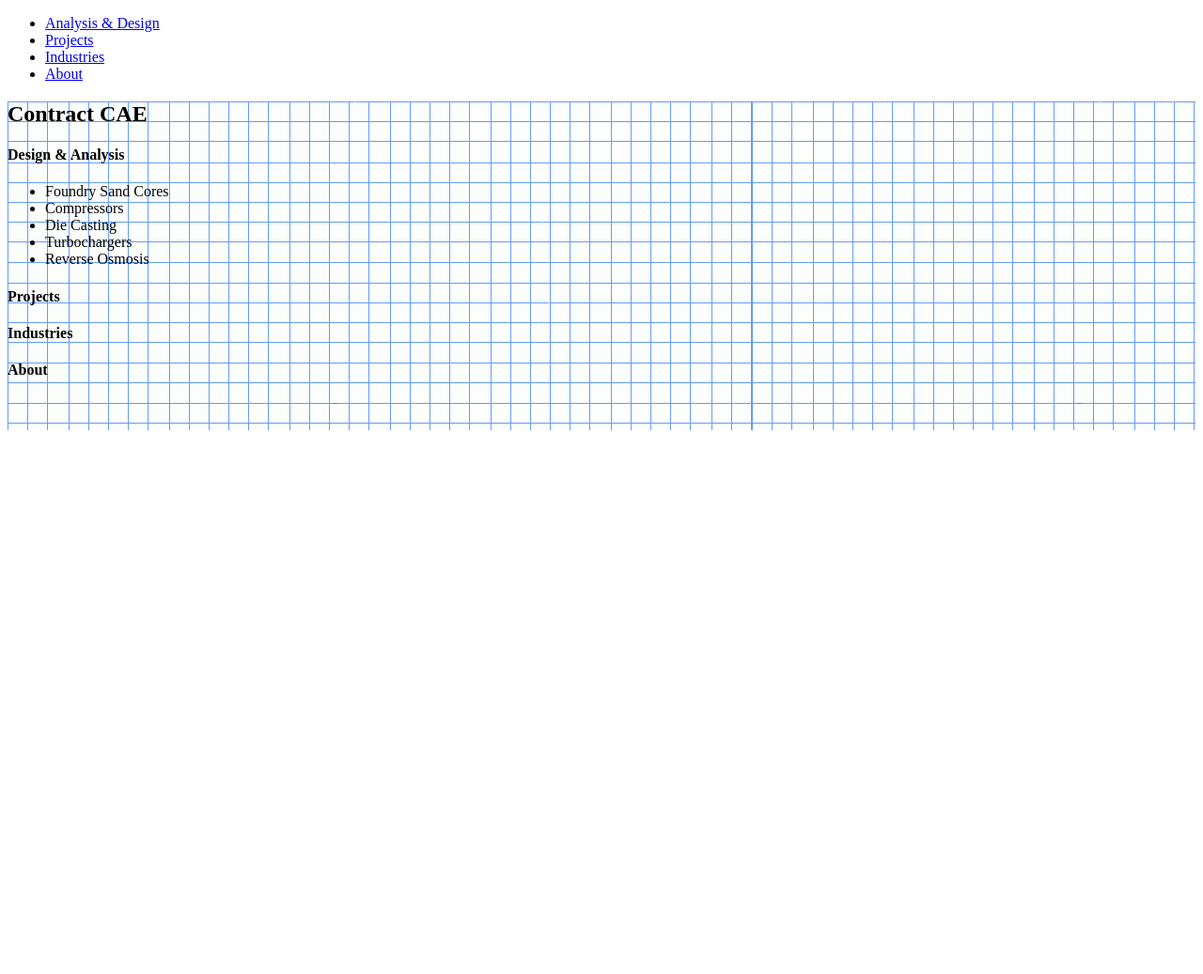
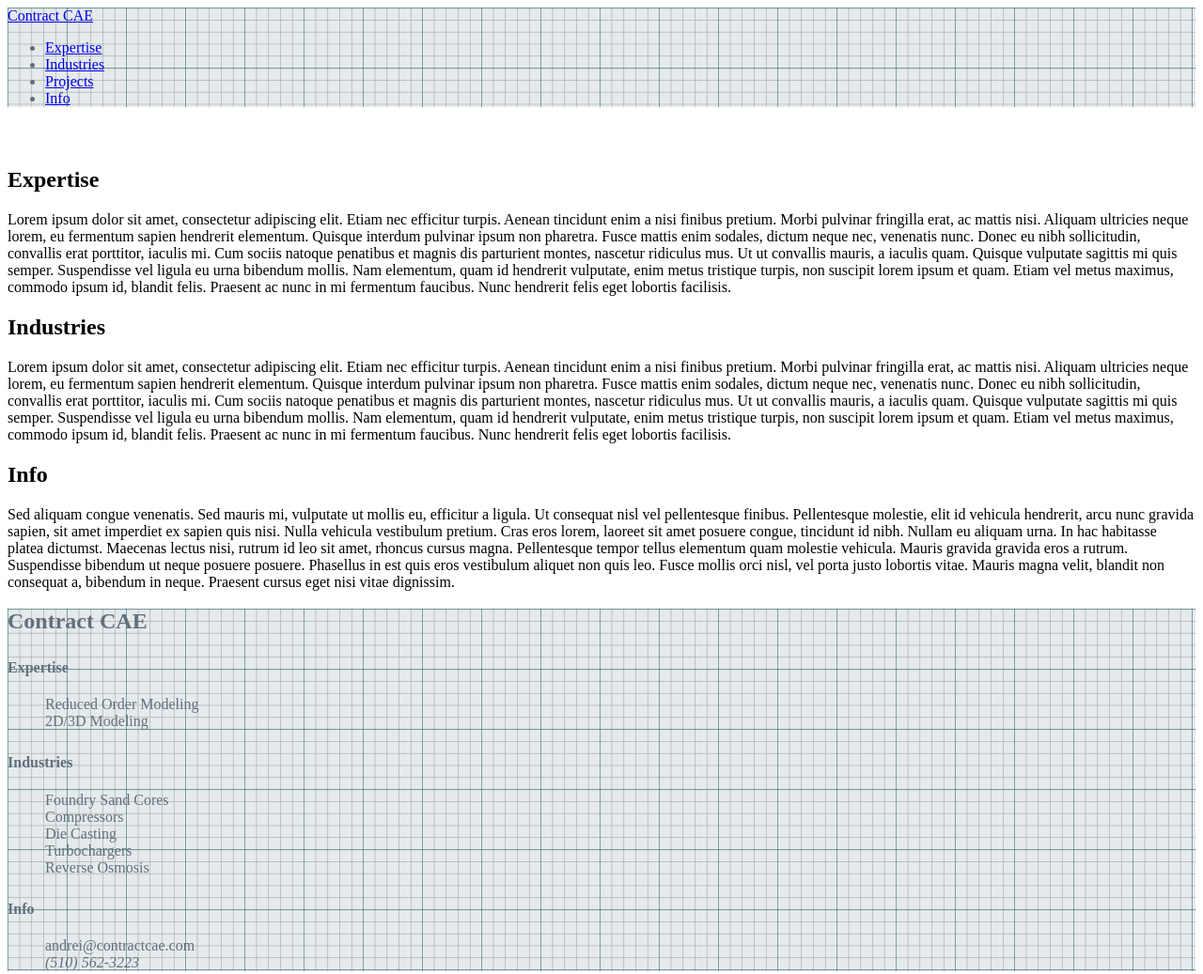
Before and after one commit to rgruesbeck/contractcae, a website: page src/index.html in a window 1280 px wide. Shown: the whole page at 94% size. Before the commit the page ends 800 px from the top, so only its background shows below. Drawn offline with Linux system fonts and the light colour scheme; files that its build step writes are made by us from their sources.

Commit message:
add placeholders and basic structure

```diff
--- a/src/index.html
+++ b/src/index.html
@@ -12,32 +12,64 @@
       <nav class="navbar navbar-default navbar-fixed-top">
 	<div class="container-fluid">
 	  <div class="navbar-header">
-	    <!--
 	    <a class="navbar-brand nav-link" href="#top">
-	      <img alt="Ron Gruesbeck :" src="images/ron.png"/>
+	      <a class="nav-link" href="#">Contract CAE</a>
+	      <!--
+	      <img alt="Contract CAE" src="images/logo.png"/>
+	      -->
 	    </a>
-	    -->
 	  </div>
 	  <!-- Collect the nav links, forms, and other content for toggling -->
 	  <div class="collapse navbar-collapse" id="bs-example-navbar-collapse-1">
 	    <ul class="nav navbar-nav">
-	      <li><a class="nav-link" href="#">Analysis & Design</a></li>
+	      <li><a class="nav-link" href="#">Expertise</a></li>
+	      <li><a class="nav-link" href="#">Industries</a></li>
 	      <li><a class="nav-link" href="#">Projects</a></li>
-	      <li><a class="nav-link" href="#">Industries</a></li>
-	      <li><a class="nav-link" href="#">About</a></li>
+	      <li><a class="nav-link" href="#">Info</a></li>
 	    </ul>
 	  </div>
 	</div>
       </nav>
     </header>
+    <section id="expertise"
+      <div class="container">
+	<h2>Expertise</h2>
+	<p>
+	  Lorem ipsum dolor sit amet, consectetur adipiscing elit. Etiam nec efficitur turpis. Aenean tincidunt enim a nisi finibus pretium. Morbi pulvinar fringilla erat, ac mattis nisi. Aliquam ultricies neque lorem, eu fermentum sapien hendrerit elementum. Quisque interdum pulvinar ipsum non pharetra. Fusce mattis enim sodales, dictum neque nec, venenatis nunc. Donec eu nibh sollicitudin, convallis erat porttitor, iaculis mi. Cum sociis natoque penatibus et magnis dis parturient montes, nascetur ridiculus mus. Ut ut convallis mauris, a iaculis quam. Quisque vulputate sagittis mi quis semper. Suspendisse vel ligula eu urna bibendum mollis. Nam elementum, quam id hendrerit vulputate, enim metus tristique turpis, non suscipit lorem ipsum et quam. Etiam vel metus maximus, commodo ipsum id, blandit felis. Praesent ac nunc in mi fermentum faucibus. Nunc hendrerit felis eget lobortis facilisis.
+	</p>
+      </div>
+    </section>
+    <section id="industries"
+      <div class="container">
+	<h2>Industries</h2>
+	<p>
+	  Lorem ipsum dolor sit amet, consectetur adipiscing elit. Etiam nec efficitur turpis. Aenean tincidunt enim a nisi finibus pretium. Morbi pulvinar fringilla erat, ac mattis nisi. Aliquam ultricies neque lorem, eu fermentum sapien hendrerit elementum. Quisque interdum pulvinar ipsum non pharetra. Fusce mattis enim sodales, dictum neque nec, venenatis nunc. Donec eu nibh sollicitudin, convallis erat porttitor, iaculis mi. Cum sociis natoque penatibus et magnis dis parturient montes, nascetur ridiculus mus. Ut ut convallis mauris, a iaculis quam. Quisque vulputate sagittis mi quis semper. Suspendisse vel ligula eu urna bibendum mollis. Nam elementum, quam id hendrerit vulputate, enim metus tristique turpis, non suscipit lorem ipsum et quam. Etiam vel metus maximus, commodo ipsum id, blandit felis. Praesent ac nunc in mi fermentum faucibus. Nunc hendrerit felis eget lobortis facilisis.
+	</p>
+      </div>
+    </section>
+    <section id="info"
+      <div class="container">
+	<h2>Info</h2>
+	<p>
+	  Sed aliquam congue venenatis. Sed mauris mi, vulputate ut mollis eu, efficitur a ligula. Ut consequat nisl vel pellentesque finibus. Pellentesque molestie, elit id vehicula hendrerit, arcu nunc gravida sapien, sit amet imperdiet ex sapien quis nisi. Nulla vehicula vestibulum pretium. Cras eros lorem, laoreet sit amet posuere congue, tincidunt id nibh. Nullam eu aliquam urna. In hac habitasse platea dictumst. Maecenas lectus nisi, rutrum id leo sit amet, rhoncus cursus magna. Pellentesque tempor tellus elementum quam molestie vehicula. Mauris gravida gravida eros a rutrum. Suspendisse bibendum ut neque posuere posuere. Phasellus in est quis eros vestibulum aliquet non quis leo. Fusce mollis orci nisl, vel porta justo lobortis vitae. Mauris magna velit, blandit non consequat a, bibendum in neque. Praesent cursus eget nisi vitae dignissim.
+	</p>
+      </div>
+    </section>
     <footer>
       <div class="container">
 	<div class="row">
-	  <div class="col-xs-12 col-sm-12">
+	  <div class="col-xs-6 col-sm-3">
 	    <h2>Contract CAE</h2>
 	  </div>
 	  <div class="col-xs-6 col-sm-3">
-	    <h4>Design & Analysis</h4>
+	    <h4>Expertise</h4>
+	    <ul>
+	      <li>Reduced Order Modeling</li>
+	      <li>2D/3D Modeling</li>
+	    </ul>
+	  </div>
+	  <div class="col-xs-6 col-sm-3">
+	    <h4>Industries</h4>
 	    <ul>
 	      <li>Foundry Sand Cores</li>
 	      <li>Compressors</li>
@@ -47,13 +79,11 @@
 	    </ul>
 	  </div>
 	  <div class="col-xs-6 col-sm-3">
-	    <h4>Projects</h4>
-	  </div>
-	  <div class="col-xs-6 col-sm-3">
-	    <h4>Industries</h4>
-	  </div>
-	  <div class="col-xs-6 col-sm-3">
-	    <h4>About</h4>
+	    <h4>Info</h4>
+	    <ul>
+	      <li>andrei@contractcae.com</li>
+	      <li><i class="fa fa-phone">(510) 562-3223</i></li>
+	    </ul>
 	  </div>
 	</div>
       </div>
--- a/src/styles/style.css
+++ b/src/styles/style.css
@@ -1,4 +1,27 @@
+header {
+    background-image: url("/images/graph_paper.png");
+    background-color: #e5eaec;
+    color: #61707D;
+    margin-bottom: 4em;
+}
+
+header .navbar {
+    background-image: url("/images/graph_paper.png");
+    background-color: #e5eaec;
+    color: #61707D;
+}
+
 footer {
-    background-image: url("/images/graphpaper.png");
-    height: 350px;
+    background-image: url("/images/graph_paper.png");
+    background-color: #e5eaec;
+    color: #61707D;
+    text-align: left;
 }
+
+footer h4 {
+    margin-top: 1.65em;
+}
+
+footer li {
+    list-style-type: none;
+}
```
Also changed, not shown: src/projects.html (added, +13 -0 lines), src/images/graph_paper.png (added), src/images/graphpaper.png (deleted).
